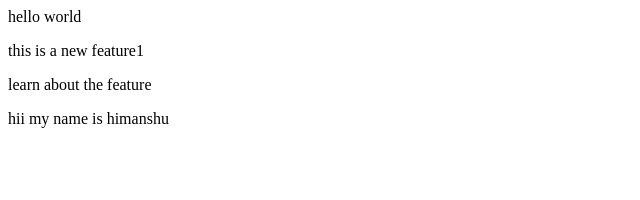
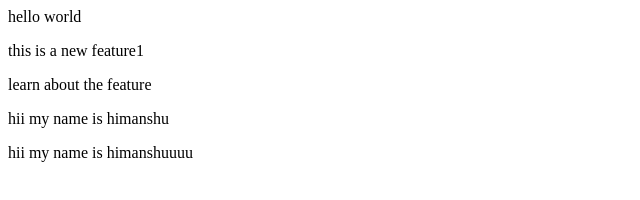
Before and after one commit to himanshu8920/gitandgithubdemo, a plain HTML site: page index.html in a window 1280 px wide. Shown: the whole page, without its empty margins (0-640 px from the left). Drawn offline with Linux system fonts and the light colour scheme.

Commit message:
add new line

```diff
--- a/index.html
+++ b/index.html
@@ -2,3 +2,4 @@
 <p> this is a new feature1</p>
 <p>learn about the feature</p>
 <p>hii my name is himanshu</p>
+<p>hii my name is himanshuuuu</p>
```
